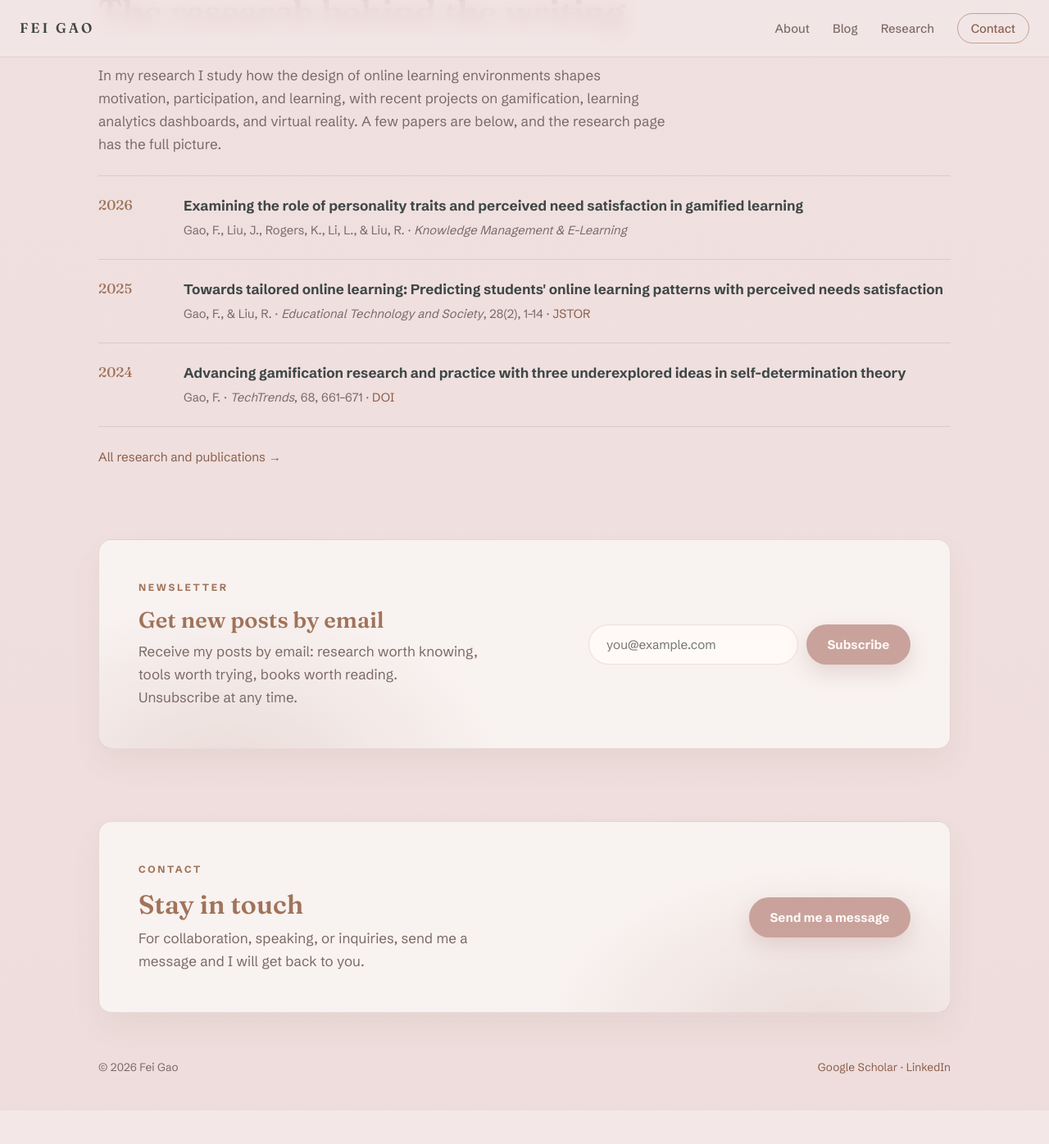
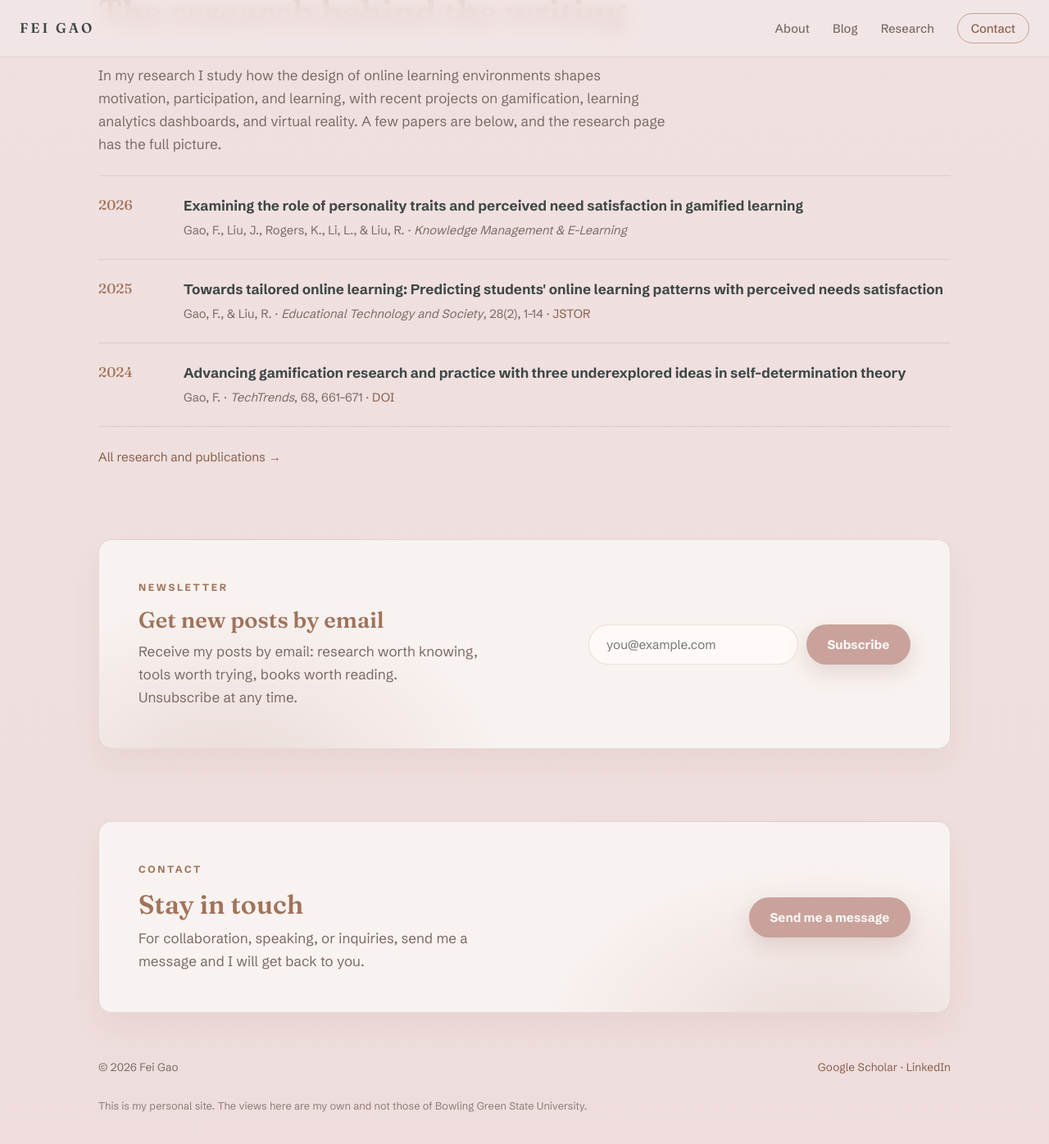
Before and after one commit to gaofei9/gaofei9.github.io, a Jekyll site: the page built from index.html, in a window 1280 px wide and 1400 px high, scrolled down 2650 px. Shown: the top 1396 px of the window at 82% size. Built offline with Jekyll 4.4.1, drawn with Linux system fonts in a browser that asks for light colours; before the commit the page ends 4005 px from its top, so only the background shows below that.

Commit message:
Add personal-site disclaimer to the footer on every page
Blog and research pages now share the homepage footer data too.

Co-Authored-By: Claude Fable 5 <noreply@anthropic.com>

```diff
--- a/_data/home.yml
+++ b/_data/home.yml
@@ -173,3 +173,7 @@ footer:
       url: "https://scholar.google.com/citations?user=ddWcpbgAAAAJ&amp;hl=en"
     - text: "LinkedIn"
       url: "https://www.linkedin.com/in/gaofei/"
+  # Shown under the footer links on every page of the site.
+  disclaimer: >-
+    This is my personal site. The views here are my own and not those of
+    Bowling Green State University.
--- a/index.html
+++ b/index.html
@@ -171,6 +171,7 @@
     <span>
       {% for link in home.footer.links %}<a href="{{ link.url }}">{{ link.text }}</a>{% unless forloop.last %} · {% endunless %}{% endfor %}
     </span>
+    <p class="footer-note">{{ home.footer.disclaimer }}</p>
   </footer>
 
 </body>
--- a/style.css
+++ b/style.css
@@ -370,6 +370,13 @@ a:focus-visible { outline: 2px solid var(--bronze); outline-offset: 3px; border-
   color: var(--ink-muted);
   font-size: 0.85rem;
 }
+.footer-note {
+  flex-basis: 100%;
+  margin-top: 0.5rem;
+  font-size: 0.8rem;
+  color: var(--ink-muted);
+  opacity: 0.85;
+}
 
 /* ---------- Blog ---------- */
 
```
Also changed, not shown: _layouts/default.html (+5 -2 lines).
